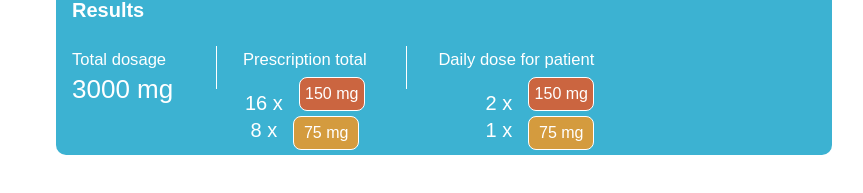
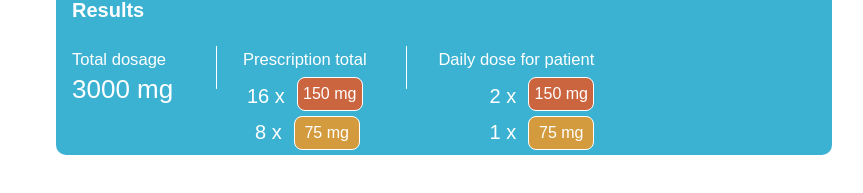
Before and after one commit to Babyoilrig/vhTechnicalTest, a plain HTML site: page index.html in a window 1280 px wide. Shown: the part 815-1008 px from the top of the page, without its empty margins (208-1071 px from the left). Drawn offline with Linux system fonts and the light colour scheme; a web font is replaced by a local one.

Commit message:
Finishing styling results section

```diff
--- a/css/style.css
+++ b/css/style.css
@@ -133,9 +133,6 @@ body {
 
 .container1 {
   width: 8rem;
-  /* display: flex;
-  flex-direction: column;
-  align-items: center; */
 }
 
 .total-dosage {
@@ -209,15 +206,27 @@ body {
 
 }
 
-.value-container {
+.value-container-top {
   display: flex;
   flex-direction: column;
   align-items: center;
   justify-content: center;
-  padding-right: 1rem;
-  margin: 0;
+  padding-right: 0 20px 5px 0;
+  margin-bottom: 10px;
+  margin-right: 10px;
   line-height: 5px;
-  /* padding-bottom: 10px; */
+
+}
+
+.value-container-bottom {
+  display: flex;
+  flex-direction: column;
+  align-items: center;
+  justify-content: center;
+  padding: 10px 10px 0 5px;
+  margin-right: 8px 5px 0 0;
+  line-height: 5px;
+
 
 }
 
@@ -227,5 +236,6 @@ body {
 }
 
 .total {
-  margin: -5px 0 0 0 ;
+  margin: 0 2px 10px 0 ;
+  line-height: 5px;
 }
--- a/index.html
+++ b/index.html
@@ -69,13 +69,13 @@
         <div class="container2">
           <h5 class="thin-white-writing" class="result-header">Prescription total</h5>
           <div class="result-value">
-            <div class="value-container">
+            <div class="value-container-top">
               <p class ="total" class="tablet-total-value-150"> 16 x</p>
             </div>
             <div class="dark-orange-div" class="total-dosage-strength-150">150 mg</div>
           </div>
           <div class="result-value">
-            <div class="value-container">
+            <div class="value-container-bottom">
               <p class ="total" class="tablet-total-value-75">8 x</p>
             </div>
             <div class="light-orange-div" class="total-dosage-strength-75">75 mg</div>
@@ -86,13 +86,13 @@
         <div class="container3">
           <h5 class="thin-white-writing" class="result-header">Daily dose for patient</h5>
           <div class="result-value">
-            <div class="value-container">
+            <div class="value-container-top">
               <p class ="total" class="tablet-daily-value-150">2 x</p>
             </div>
             <div class="dark-orange-div" class="daily-dosage-strength-150">150 mg</div>
           </div>
           <div class="result-value">
-            <div class="value-container">
+            <div class="value-container-bottom">
               <p class ="total" class="tablet-daily-value-75">1 x</p>
             </div>
             <div class="light-orange-div" class="daily-dosage-strength-75">75 mg</div>
```
